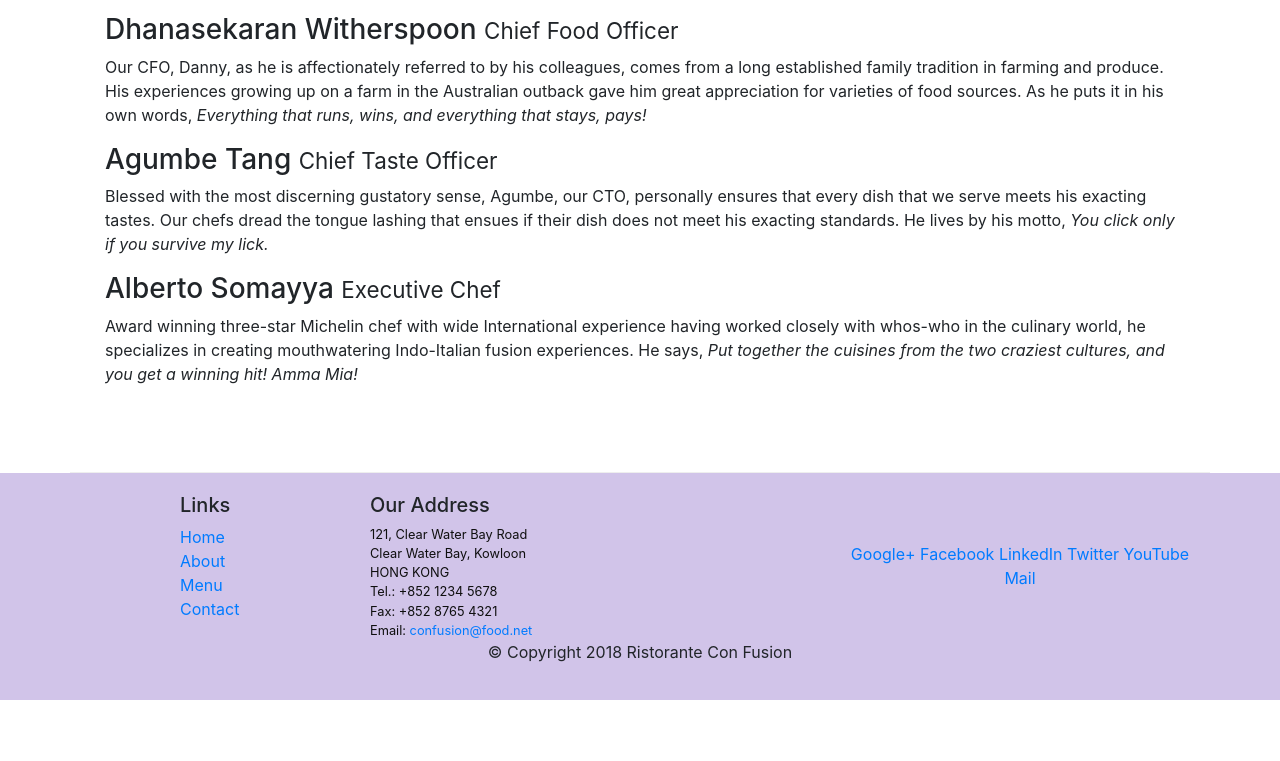
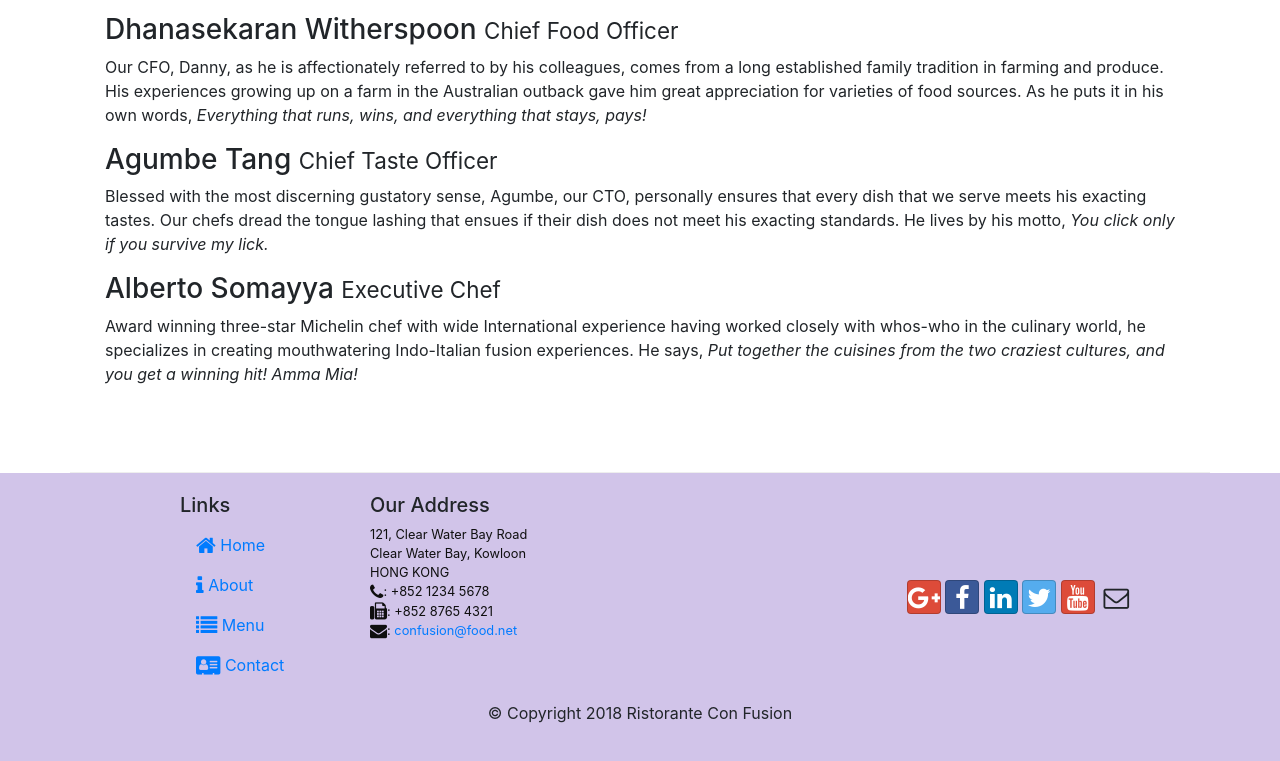
Before and after one commit to TheApurvJindal/Intro-bootstrap, a website: page aboutus.html in a window 1280 px wide. Shown: the part 1053-1814 px from the top of the page. Before the commit the page ends 1753 px from the top, so only its background shows below. Drawn offline with nearby package versions, Linux system fonts and the light colour scheme.

Commit message:
Icon fonts

```diff
--- a/aboutus.html
+++ b/aboutus.html
@@ -9,8 +9,10 @@
 
     <link rel="stylesheet" href="node_modules/bootstrap/dist/css/bootstrap.min.css">
     <link rel="stylesheet" type="text/css" media="screen" href="css/style.css">
+    <link rel="stylesheet" href="node_modules/font-awesome/css/font-awesome.min.css">
+    <link rel="stylesheet" href="node_modules/bootstrap-social/bootstrap-social.css"
 
-    <title>Ristorante Con Fusion: About Us</title>
+    <title></title>
 
 </head>
 
@@ -25,10 +27,10 @@
             <a class="navbar-brand" href="./index.html">Ristorante Con Fusion</a>
             <div class="collapse navbar-collapse" id="Navbar">
                 <ul class="navbar-nav mr-auto">
-                    <li class="nav-item"><a class="nav-link" href="./index.html">Home</a></li>
-                    <li class="nav-item active"><a class="nav-link" href="">About</a></li>
-                    <li class="nav-item"><a class="nav-link" href="#">Menu</a></li>
-                    <li class="nav-item"><a class="nav-link" href="#">Contact</a></li>
+                    <li class="nav-item"><a class="nav-link" href="./index.html"><span class="fa fa-home fa-lg"></span>Home</a></li>
+                    <li class="nav-item active"><a class="nav-link" href=""><span class="fa fa-info fa-lg"></span>About</a></li>
+                    <li class="nav-item"><a class="nav-link" href="#"><span class="fa fa-list fa-lg"></span>Menu</a></li>
+                    <li class="nav-item"><a class="nav-link" href="#"><span class="fa fa-address-card fa-lg"></span>Contact</a></li>
                 </ul>
             </div>
         </div>
@@ -97,10 +99,10 @@
                 <div class="col-4 offset-1 col-sm-2">
                     <h5>Links</h5>
                     <ul class="list-unstyled">
-                        <li><a href="#">Home</a></li>
-                        <li><a href="#">About</a></li>
-                        <li><a href="#">Menu</a></li>
-                        <li><a href="#">Contact</a></li>
+                    <li class="nav-item"><a class="nav-link" href="./index.html"><span class="fa fa-home fa-lg"></span> Home</a></li>
+                    <li class="nav-item active"><a class="nav-link" href="#"><span class="fa fa-info fa-lg"></span> About</a></li>
+                    <li class="nav-item"><a class="nav-link" href="#"><span class="fa fa-list fa-lg"></span> Menu</a></li>
+                    <li class="nav-item"><a class="nav-link" href="#"><span class="fa fa-address-card fa-lg"></span> Contact</a></li>
                     </ul>
                 </div>
                 <div class="col-7 col-sm-5">
@@ -109,19 +111,21 @@
 		              121, Clear Water Bay Road<br>
 		              Clear Water Bay, Kowloon<br>
 		              HONG KONG<br>
-		              Tel.: +852 1234 5678<br>
-		              Fax: +852 8765 4321<br>
-		              Email: <a href="mailto:confusion@food.net">confusion@food.net</a>
+		              <i class="fa fa-phone fa-lg"></i>: +852 1234 5678<br>
+                      <i class="fa fa-fax fa-lg"></i>: +852 8765 4321<br>
+                      <i class="fa fa-envelope fa-lg"></i>:
+                      <a href="mailto:confusion@food.net">confusion@food.net</a>
 		           </address>
                 </div>
                 <div class="col-12 col-sm-4 align-self-center">
                     <div class="text-center">
-                        <a href="http://google.com/+">Google+</a>
-                        <a href="http://www.facebook.com/profile.php?id=">Facebook</a>
-                        <a href="http://www.linkedin.com/in/">LinkedIn</a>
-                        <a href="http://twitter.com/">Twitter</a>
-                        <a href="http://youtube.com/">YouTube</a>
-                        <a href="mailto:">Mail</a>
+                        <a class="btn btn-social-icon btn-google" href="http://google.com/+"><i class="fa fa-google-plus"></i></a>
+                        <a class="btn btn-social-icon btn-facebook" href="http://www.facebook.com/profile.php?id="><i class="fa fa-facebook"></i></a>
+                        <a class="btn btn-social-icon btn-linkedin" href="http://www.linkedin.com/in/"><i class="fa fa-linkedin"></i></a>
+                        <a class="btn btn-social-icon btn-twitter" href="http://twitter.com/"><i class="fa fa-twitter"></i></a>
+                        <a class="btn btn-social-icon btn-google" href="http://youtube.com/"><i class="fa fa-youtube"></i></a>
+                        <a class="btn btn-social-icon" href="mailto:"><i class="fa fa-envelope-o"></i></a>
+                    </div>
                     </div>
                 </div>
            </div>
--- a/package.json
+++ b/package.json
@@ -14,7 +14,10 @@
     "lite-server": "^2.3.0"
   },
   "dependencies": {
-    "bootstrap": "^4.0.0",
+    "bootstrap": "^4.6.0",
+    "bootstrap-social": "^5.1.1",
+    "font": "^0.0.4",
+    "font-awesome": "^4.7.0",
     "jquery": "^3.3.1",
     "popper.js": "^1.12.9"
   }
```
Also changed, not shown: index.html (+23 -17 lines), 1 other file.
